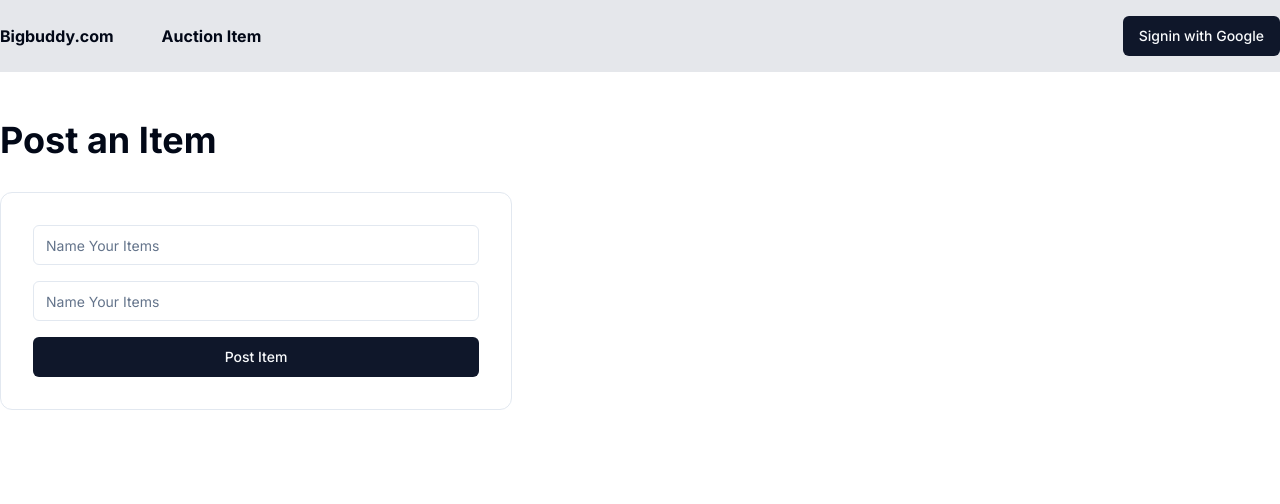
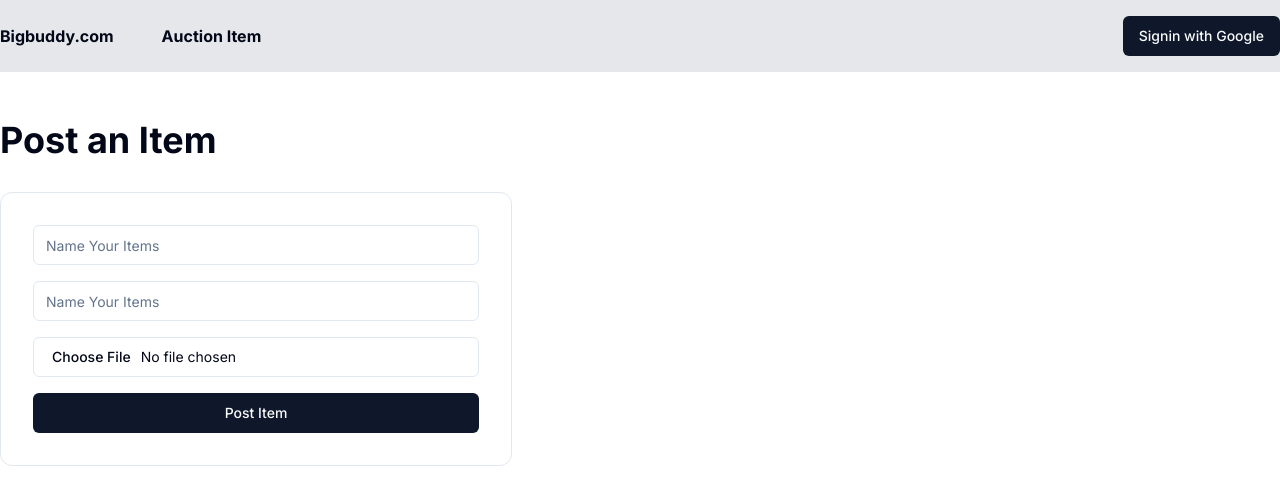
Before and after one commit to SUMIT-02/Aution-Website, a Next.js app: page /items/create in a window 1280 px wide. Shown: the top 504 px of the page. Built offline with nearby package versions, Linux system fonts and the light colour scheme; no server answers.

Commit message:
upload file to R2

```diff
--- a/src/app/items/create/page.tsx
+++ b/src/app/items/create/page.tsx
@@ -1,15 +1,43 @@
+"use client";
+
+import {
+  createItemAction,
+  createUploadUrlAction,
+} from "@/app/items/create/actions";
 import { Button } from "@/components/ui/button";
 import { Input } from "@/components/ui/input";
 
-import { createItemActions } from "./actions";
-
-export default async function CreatePage() {
+export default function CreatePage() {
   return (
     <main className="container mx-auto py-12 space-y-8">
       <h1 className="text-4xl font-bold">Post an Item</h1>
       <form
         className="flex flex-col border p-8 rounded-xl space-y-4 max-w-lg"
-        action={createItemActions}
+        onSubmit={async (e) => {
+          e.preventDefault();
+          const form = e.currentTarget as HTMLFormElement;
+          const formData = new FormData(form);
+          const file = formData.get("file") as File;
+
+          const uploadUrl = await createUploadUrlAction(file.name, file.type);
+
+          await fetch(uploadUrl, {
+            method: "PUT",
+            body: file,
+          });
+
+          const name = formData.get("name") as string;
+          const startingPrice = parseInt(
+            formData.get("startingPrice") as string
+          );
+          const startingPriceInCents = Math.floor(startingPrice * 100);
+
+          await createItemAction({
+            name,
+            startingPrice: startingPriceInCents,
+            fileName: file.name,
+          });
+        }}
       >
         <Input
           required
@@ -24,7 +52,7 @@ export default async function CreatePage() {
           type="number"
           placeholder="Name Your Items"
         />
-
+        <Input type="file" name="file"></Input>
         <Button className="self end" type="submit">
           Post Item{" "}
         </Button>
```
